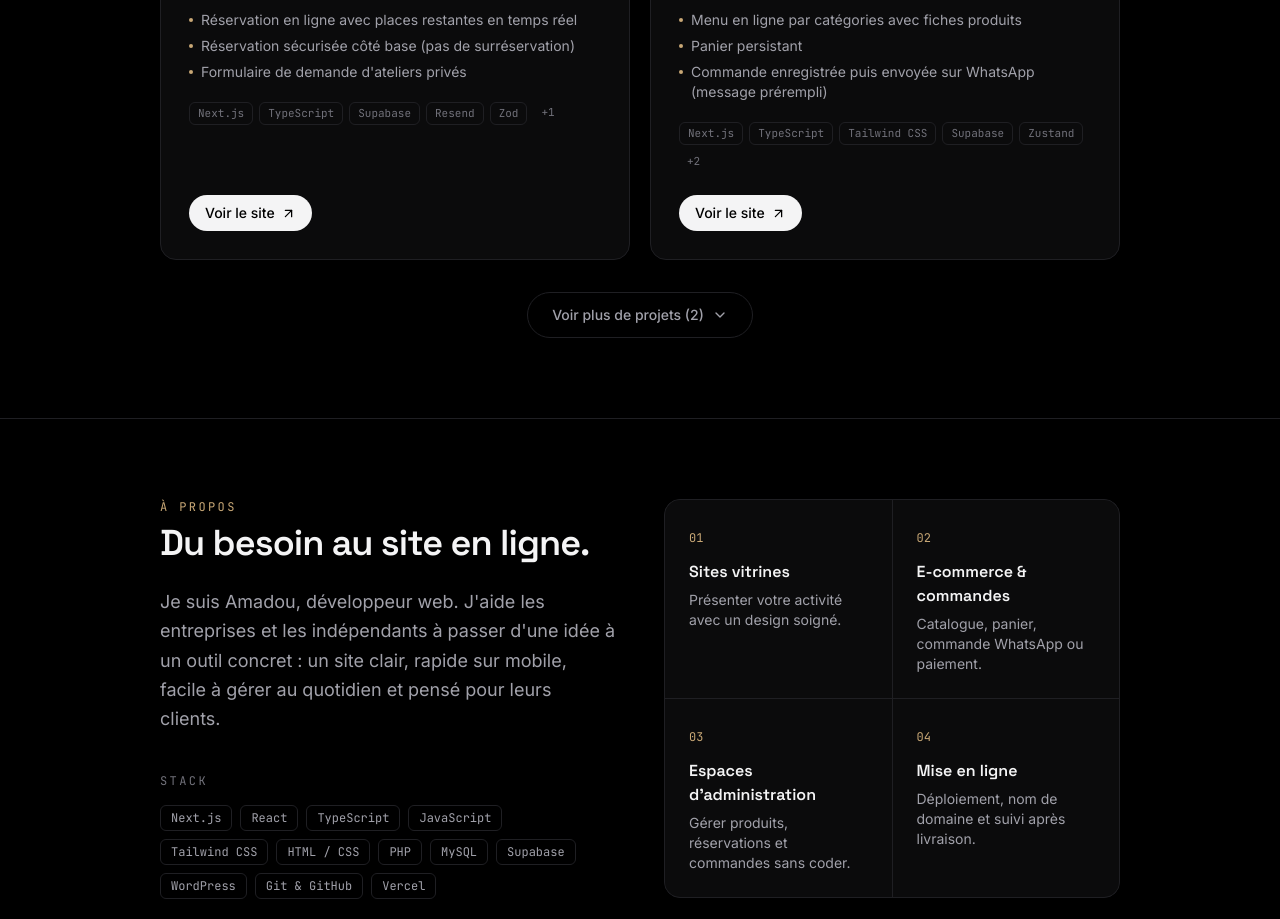
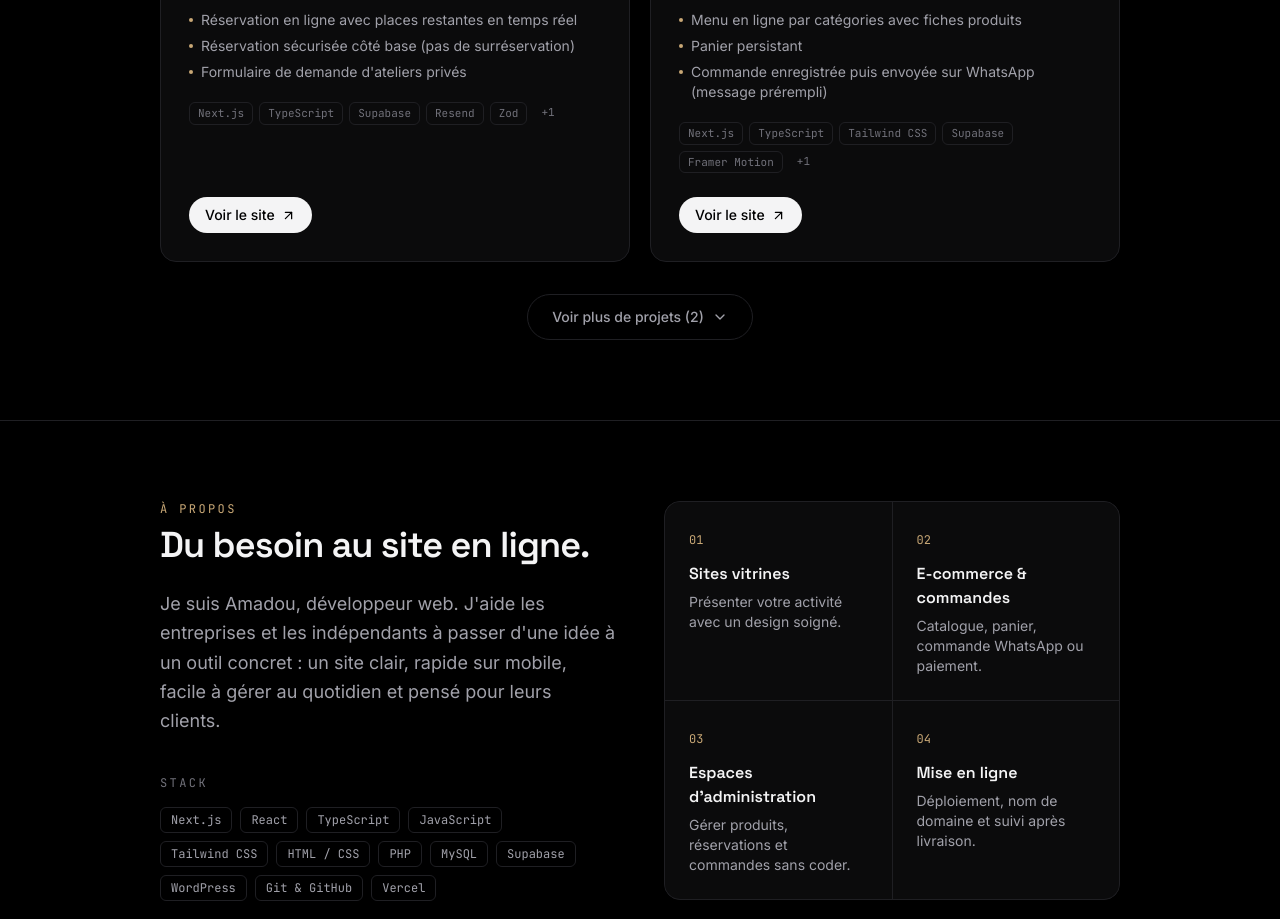
Before and after one commit to poli-jpg/poli-dev-portfolio, a Next.js app: page / in a window 1280 px wide. Shown: the part 1200-2119 px from the top of the page. Built offline with nearby package versions, Linux system fonts and the light colour scheme.

Commit message:
Portfolio : Maillots Shop en cours

```diff
--- a/src/data/projects.ts
+++ b/src/data/projects.ts
@@ -47,7 +47,7 @@ export const projects: Project[] = [
       "Site de commande en ligne pour le restaurant Mouna's Chicken (Auchan Keur Massar, Dakar).",
     longDescription:
       "Site officiel du restaurant Mouna's Chicken : menu en ligne (pizzas, burgers, poulet…), panier et commande envoyée directement au restaurant sur WhatsApp, avec un espace administrateur pour gérer les produits, les prix, les photos et le suivi des commandes. Conçu pour accueillir un paiement en ligne (PayTech, Wave, Orange Money) plus tard sans refonte.",
-    stack: ["Next.js", "TypeScript", "Tailwind CSS", "Supabase", "Zustand", "Framer Motion", "Vercel"],
+    stack: ["Next.js", "TypeScript", "Tailwind CSS", "Supabase", "Framer Motion", "Vercel"],
     features: [
       "Menu en ligne par catégories avec fiches produits",
       "Panier persistant",
```
